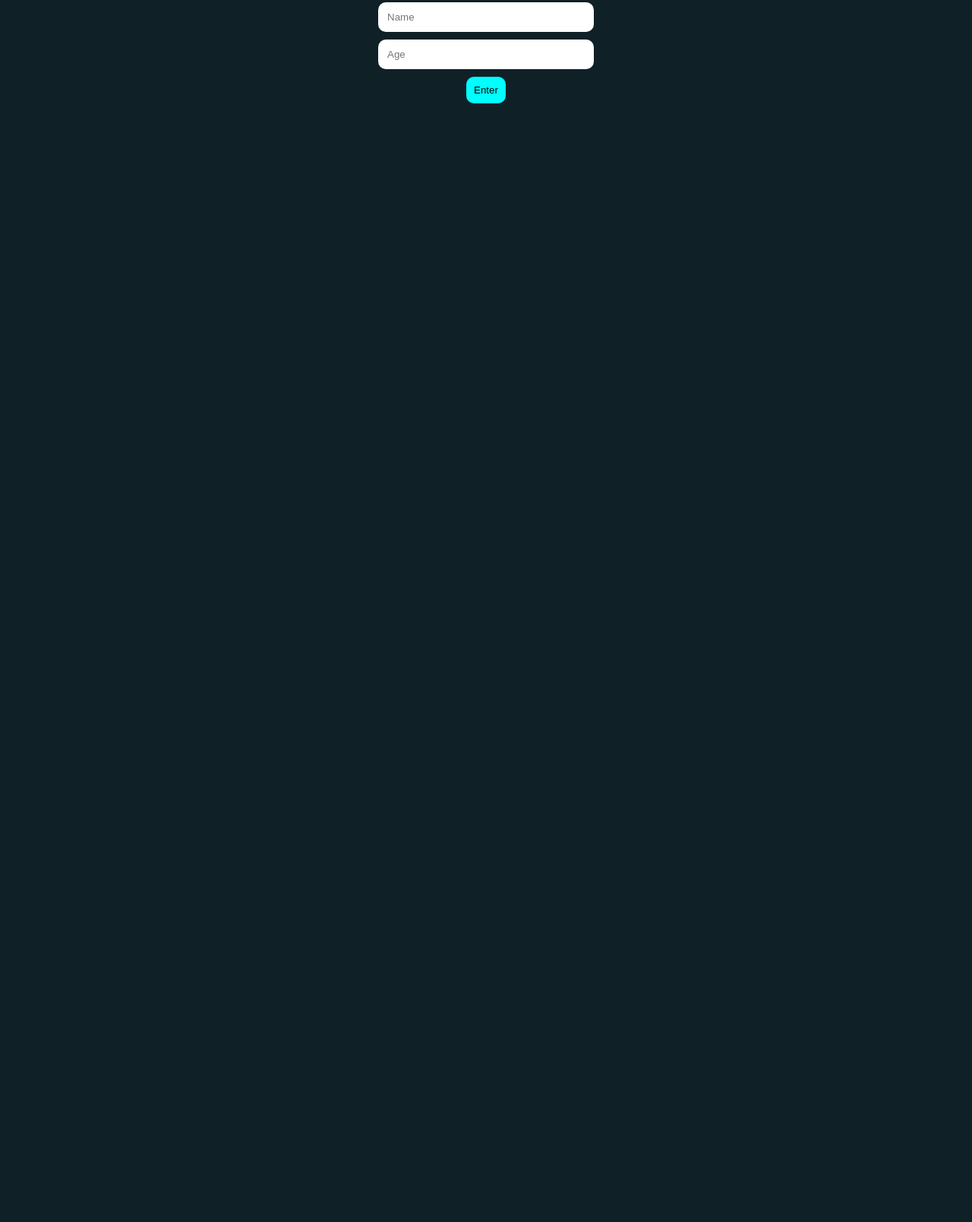
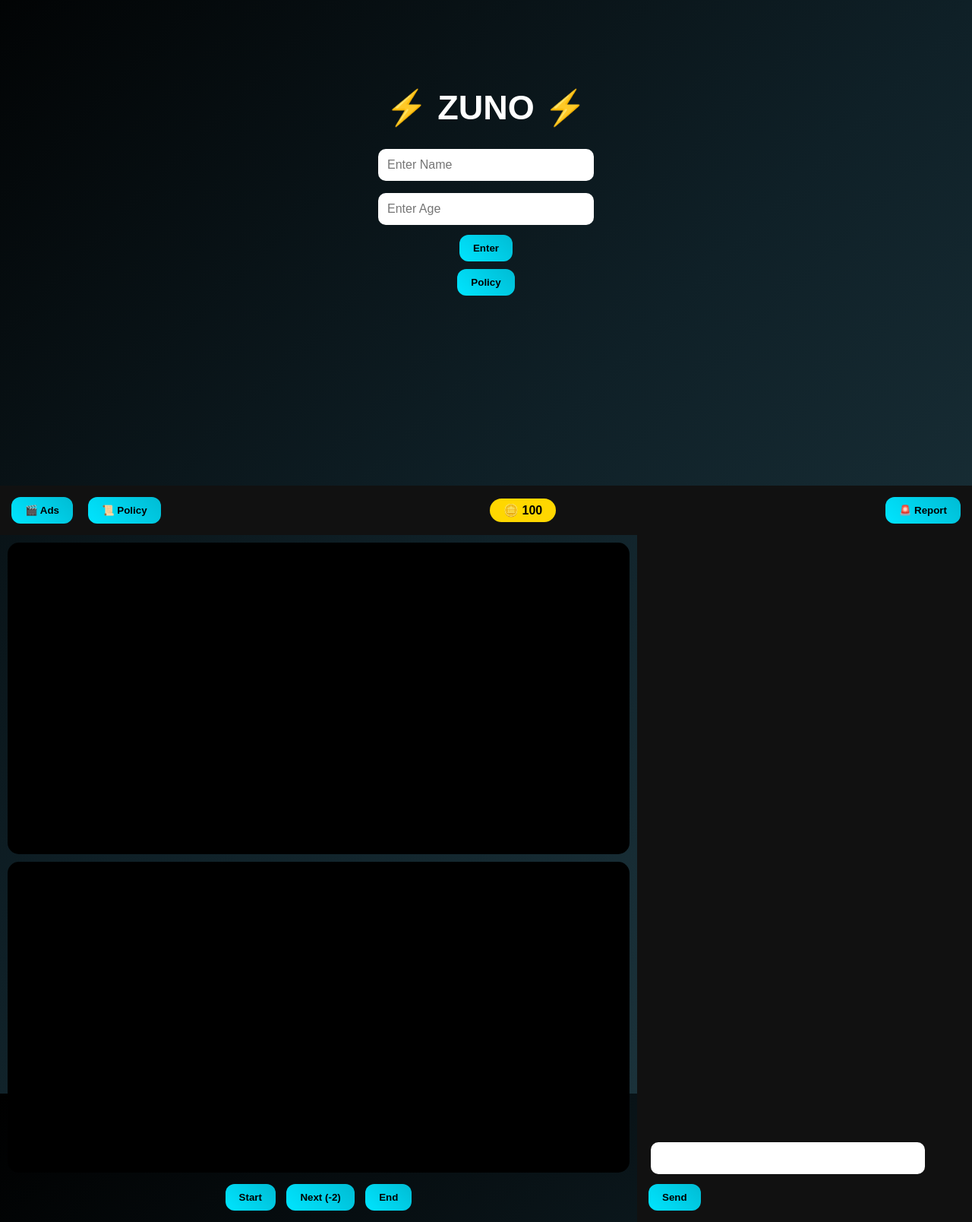
Before and after one commit to pachux777/zuno-app, a website: page public/index.html in a window 1280 px wide. Shown: the part 161-1769 px from the top of the page at 76% size. Before the commit the page ends 800 px from the top, so only its background shows below. Drawn offline with nearby package versions, Linux system fonts and the light colour scheme.

Commit message:
Update index.html

```diff
--- a/public/index.html
+++ b/public/index.html
@@ -8,48 +8,89 @@
 body{
   margin:0;
   font-family:Arial;
-  background:#0f2027;
+  background:linear-gradient(135deg,#000,#0f2027,#203a43);
   color:white;
 }
 
 /* LOGIN */
 #login{
-  text-align:center;
-  margin-top:100px;
+  display:flex;
+  flex-direction:column;
+  align-items:center;
+  justify-content:center;
+  height:100vh;
+}
+
+#login h1{
+  font-size:45px;
+  margin-bottom:20px;
 }
 
 input{
   padding:12px;
   width:260px;
-  margin:5px;
+  margin:8px;
   border-radius:10px;
   border:none;
+  font-size:16px;
+}
+
+button{
+  padding:10px 18px;
+  border:none;
+  border-radius:12px;
+  background:linear-gradient(45deg,#00e5ff,#00bcd4);
+  color:black;
+  font-weight:bold;
+  cursor:pointer;
+  margin:5px;
+  transition:0.2s;
+}
+
+button:hover{
+  transform:scale(1.05);
+}
+
+/* APP */
+#app{
+  display:none;
+  height:100vh;
+  display:flex;
+  flex-direction:column;
 }
 
 /* TOP BAR */
 .top{
   display:flex;
   justify-content:space-between;
+  align-items:center;
   padding:10px;
   background:#111;
 }
 
+.left, .right{
+  display:flex;
+  gap:10px;
+}
+
 .coin{
   background:gold;
-  padding:5px 15px;
+  color:black;
+  padding:6px 18px;
   border-radius:20px;
-  color:black;
+  font-weight:bold;
 }
 
 /* MAIN */
 #main{
+  flex:1;
   display:flex;
-  height:80vh;
 }
 
 /* VIDEO */
 #videoSide{
-  width:60%;
+  width:65%;
+  padding:10px;
   display:flex;
   flex-direction:column;
   gap:10px;
@@ -57,33 +98,48 @@ input{
 
 video{
   width:100%;
-  height:45%;
+  height:48%;
   background:black;
-  border-radius:10px;
+  border-radius:15px;
+  object-fit:cover;
 }
 
 /* CHAT */
 #chatSide{
-  width:40%;
+  width:35%;
   display:flex;
   flex-direction:column;
+  background:#111;
 }
 
 #chat{
   flex:1;
+  padding:10px;
   overflow:auto;
-  background:#111;
-  padding:10px;
 }
 
-button{
-  padding:10px;
-  border:none;
-  border-radius:10px;
-  background:cyan;
-  margin:5px;
-  cursor:pointer;
+#msg{
+  width:80%;
 }
+
+/* BUTTON GROUP */
+.controls{
+  text-align:center;
+}
+
+/* MOBILE */
+@media(max-width:768px){
+  #main{
+    flex-direction:column;
+  }
+  #videoSide, #chatSide{
+    width:100%;
+  }
+  video{
+    height:200px;
+  }
+}
+
 </style>
 </head>
 
@@ -92,34 +148,54 @@ button{
 <!-- LOGIN -->
 <div id="login">
 <h1>⚡ ZUNO ⚡</h1>
-<input id="name" placeholder="Name"><br>
-<input id="age" type="number" placeholder="Age"><br>
+<input id="name" placeholder="Enter Name">
+<input id="age" type="number" placeholder="Enter Age">
 <button onclick="login()">Enter</button>
+<button onclick="alert('Policy page coming')">Policy</button>
 </div>
 
 <!-- APP -->
-<div id="app" style="display:none;">
+<div id="app">
 
+<!-- TOP -->
 <div class="top">
-<button onclick="watchAd()">Ads</button>
-<div class="coin">🪙 <span id="coins">0</span></div>
-<button onclick="openReport()">Report</button>
+
+<div class="left">
+<button onclick="watchAd()">🎬 Ads</button>
+<button onclick="openPolicy()">📜 Policy</button>
 </div>
 
+<div class="coin">🪙 <span id="coins">0</span></div>
+
+<div class="right">
+<button onclick="openReport()">🚨 Report</button>
+</div>
+
+</div>
+
+<!-- MAIN -->
 <div id="main">
 
+<!-- VIDEO -->
 <div id="videoSide">
+
 <video id="me" autoplay muted></video>
 <video id="stranger" autoplay></video>
 
+<div class="controls">
 <button onclick="start()">Start</button>
 <button onclick="next()">Next (-2)</button>
 <button onclick="end()">End</button>
 </div>
 
+</div>
+
+<!-- CHAT -->
 <div id="chatSide">
+
 <div id="chat"></div>
 
+<div style="padding:10px;">
 <input id="msg">
 <button onclick="send()">Send</button>
 </div>
@@ -128,11 +204,6 @@ button{
 
 </div>
 
-<!-- REPORT -->
-<div id="reportBox" style="display:none; position:fixed; top:30%; left:40%; background:#111; padding:20px;">
-<button onclick="reportAction('Nude')">Nude</button>
-<button onclick="reportAction('Abuse')">Abuse</button>
-<button onclick="reportAction('Violence')">Violence</button>
 </div>
 
 <script src="/socket.io/socket.io.js"></script>
```
